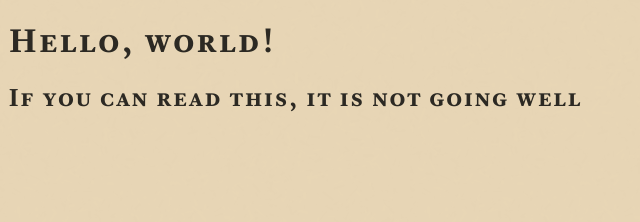
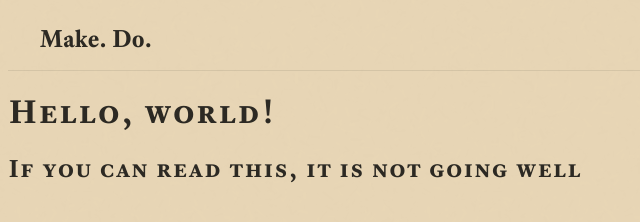
Before and after one commit to quinnlly/makedo, a plain HTML site: page index.html in a window 1280 px wide. Shown: the whole page, without its empty margins (0-640 px from the left). Drawn offline with Linux system fonts and the light colour scheme; files whose address does not match are found by name.

Commit message:
header 1

```diff
--- a/assets/css/style.css
+++ b/assets/css/style.css
@@ -1,4 +1,3 @@
-/* === Base Styles === */
 body::before {
   content: "";
   position: fixed;
@@ -15,6 +14,19 @@ body {
   z-index: 1;
 }
 
+.topbar {
+  background-color: #EAD8B7;
+  padding: 1rem 2rem;
+  border-bottom: 1px solid rgba(0, 0, 0, 0.1);
+}
+
+.site-title {
+  font-family: 'Equity Text', 'Georgia', serif;
+  font-weight: 700;
+  font-size: 1.5rem;
+  margin: 0;
+  letter-spacing: 0.02em;
+}
 
 
 /* === Equity Text === */
--- a/index.html
+++ b/index.html
@@ -6,7 +6,15 @@
   <link rel="stylesheet" href="assets/css/style.css">
 </head>
 <body>
+
+  <div id="page-top">
+    <div class="topbar">
+      <h1 class="site-title">Make. Do.</h1>
+    </div>
+  </div>
+
   <h1>Hello, world!</h1>
-  <h2>If you can read this, it is not going well<h2>
+  <h2>If you can read this, it is not going well</h2>
+
 </body>
 </html>
```
